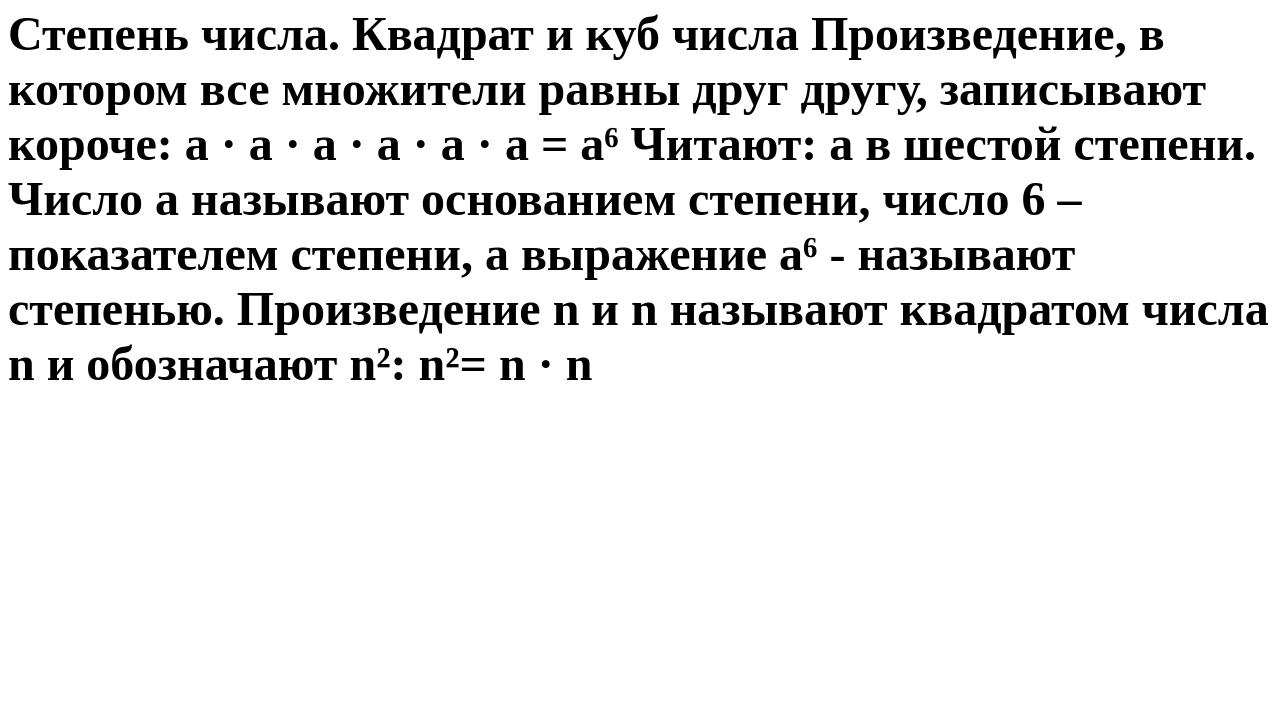
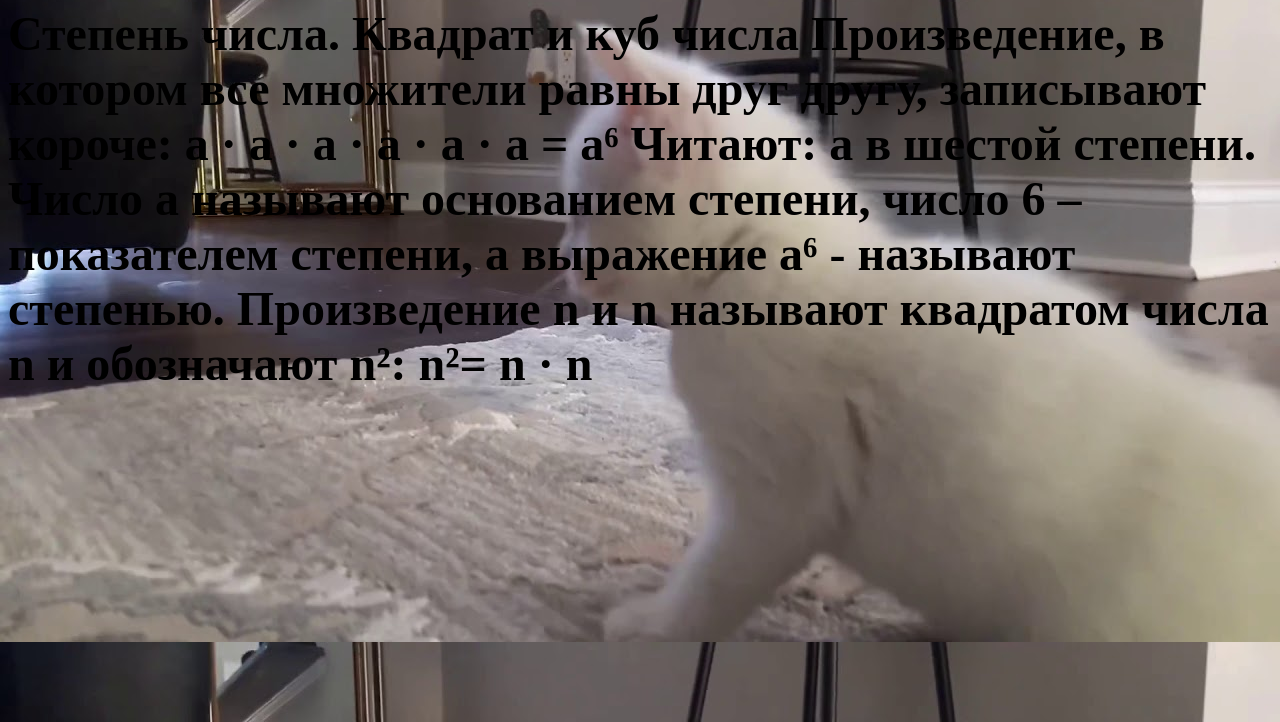
Before and after one commit to DeniskaSsaitom/stepen, a plain HTML site: page index.html in a window 1280 px wide. Shown: the part 78-800 px from the top of the page. Drawn offline with Linux system fonts and the light colour scheme.

Commit message:
Update index.html

```diff
--- a/index.html
+++ b/index.html
@@ -2,7 +2,7 @@
 <head>
 <title>Степень числа</title>
 </head>
-<body>
+<body background = "тверка.jpg">
 <h1><font size="25"><b>Степень числа</font></h1>
 <p><font size="16">Степень числа. Квадрат и куб числа
 
```
